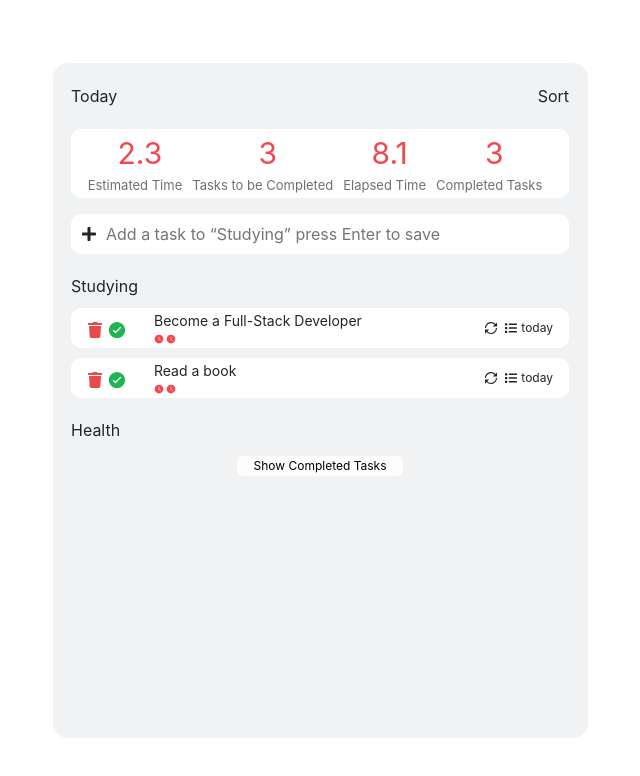
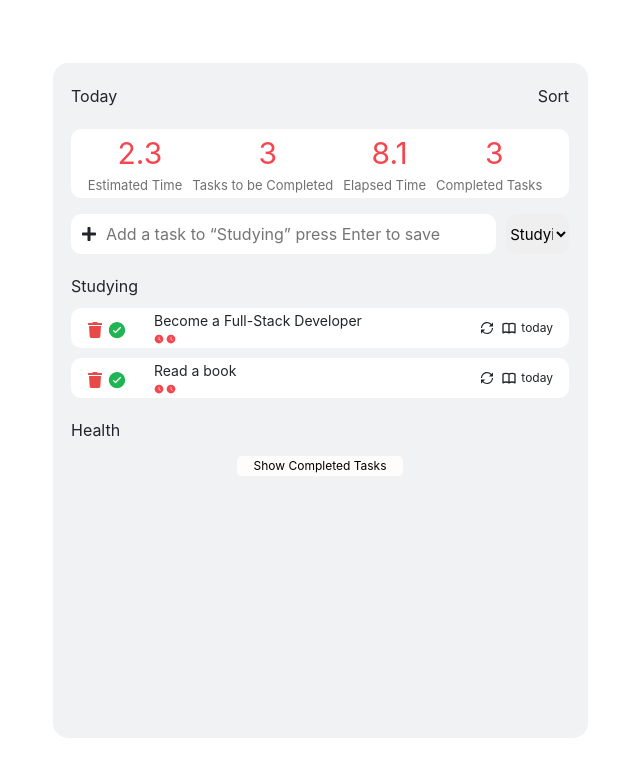
Before and after one commit to moodyomar/FocusTodo, a React (Create React App) app: page / in a window 1280 px wide. Shown: the top 776 px of the page, without its empty margins (320-960 px from the left). Built offline with nearby package versions, Linux system fonts and the light colour scheme.

Commit message:
add category selection and time auto generated for now

```diff
--- a/src/app/TodoInput.js
+++ b/src/app/TodoInput.js
@@ -1,4 +1,4 @@
-import React, { useEffect, useRef, useState } from 'react';
+import React, {useRef } from 'react';
 import '../style/TodoInput.css'
 import { FaPlus } from 'react-icons/fa';
 import { useDispatch, useSelector } from 'react-redux';
@@ -8,17 +8,24 @@ import { addTodo } from '../redux/actions/todoActions';
 
 const TodoInput = () => {
 
+let selectedCategory = useRef();
+
 // state managment
 let {estimatedTime,
   tasksToBeCompleted,
   elapsedTime,
-  completedTasks,todos} = useSelector(state => state.todoReducer);
+  completedTasks} = useSelector(state => state.todoReducer);
 
 let dispatch = useDispatch();
 
 const onHittingEnter = (e) => {
+  let category = selectedCategory.current.value;
+  let d = new Date()
+  let getDay = d.getDay()
+  let days = ['Sunday', 'Monday', 'Tuesday', 'Wednesday', 'Thursday', 'Friday', 'Saturday'];
+let day = days[getDay-1]
   if(e.code === 'Enter' && e.target.value.length > 5){
-   dispatch(addTodo(e.target.value,'16:00','Sport',false));
+   dispatch(addTodo(e.target.value,day,category,false));
   }
 
 
@@ -59,8 +66,13 @@ const onHittingEnter = (e) => {
         <div className="taskAdder">
           <FaPlus className="plus" />
           <input onKeyPress={(e) => onHittingEnter(e)} type="test" placeholder="Add a task to “Studying” press Enter to save" />
+          <select className="mySelect" onChange={() => {console.log(selectedCategory)
+          }} ref={selectedCategory} >
+            <option value="Studying">Studying</option>
+            <option value="Health">Health</option>
+            <option value="Work">Work</option>
+          </select>
         </div>
-
       </div>
     </div>
 
--- a/src/app/TodoItem.js
+++ b/src/app/TodoItem.js
@@ -1,13 +1,44 @@
 import React from 'react';
 import '../style/TodoItem.css'
-import { FaTrash,FaList } from 'react-icons/fa';
+import { FaTrash, FaRunning } from 'react-icons/fa';
 import { IoIosCheckmarkCircle } from 'react-icons/io';
 import { AiFillClockCircle } from 'react-icons/ai';
 import { ImLoop2 } from 'react-icons/im';
+import { HiOutlineBookOpen } from 'react-icons/hi';
+import { MdWork, MdFilterNone } from 'react-icons/md';
 
-const TodoItem = ({name,time,category,isCompleted}) => {
 
-return(
+const TodoItem = ({ name, time, category, isCompleted }) => {
+
+  const findCategory = (_cat) => {
+
+    switch (_cat) {
+      case 'Studying':
+
+        return <HiOutlineBookOpen
+          className="me-1 fs-6" />;
+
+      case 'Health':
+        return <FaRunning className="me-1 fs-6" />;
+
+      case 'Work':
+
+        return <MdWork className="me-1 fs-6" />
+
+      default:
+        return <MdFilterNone className="me-1 fs-6" />
+    }
+  }
+
+  // const todoClocksNumber = (_clocks) => {
+  //   let clocks_ar = Array(_clocks)
+  //   console.log(clocks_ar);
+  //   clocks_ar.map(cl => ( <ImLoop2 className="me-2" /> ))
+
+
+  // }
+
+return (
 
   <div className=''>
 
@@ -25,8 +56,12 @@ onClick={() => console.log('mark done single todo')} className={`done fs-5 ${isC
             {name}
           </div>
           <div className="todoTime">
+
             <AiFillClockCircle className="clock" />
             <AiFillClockCircle className="clock" />
+
+            {/* {todoClocksNumber(3)} */}
+
           </div>
         </div>
       </div>
@@ -34,8 +69,10 @@ onClick={() => console.log('mark done single todo')} className={`done fs-5 ${isC
         <div className="d-flex align-items-center justify-content-end">
           <ImLoop2
             className="me-2" />
-    <FaList className="me-1"
-     /> {time}
+
+          { findCategory(category) }
+
+          {time}
         </div>
       </div>
     </div>
--- a/src/redux/reducers/todoReducer.js
+++ b/src/redux/reducers/todoReducer.js
@@ -13,11 +13,11 @@ const initState = {
       { id: Date.now(), todo: 'Read a book', time: 'today', category: 'Studying', completed: false },
       { id: Date.now(), todo: 'Start a todo project', time: 'today', category: 'Studying', completed: true },
     ],
-    // health: [
+    health: [
 
-    //   { id: Date.now(), todo: 'Hit the gym', time: 'today', category: 'Health', completed: false },
-    //   { id: Date.now(), todo: 'Go for a run', time: 'today', category: 'Health', completed: false },
-    // ],
+      { id: Date.now(), todo: 'Hit the gym', time: 'today', category: 'Health', completed: false },
+      { id: Date.now(), todo: 'Go for a run', time: 'today', category: 'Health', completed: false },
+    ],
 
   },
 
@@ -38,7 +38,11 @@ const todoReducer = (state = initState, { type, payload }) => {
         completed: payload.isCompleted,
       }
 
-      return { ...state,todos:{studying:[...state.todos.studying,dispatchedTodo]} }
+
+      return { ...state,todos:{
+        studying:[...state.todos.studying,dispatchedTodo],
+
+      }}
 
 
 
--- a/src/style/TodoInput.css
+++ b/src/style/TodoInput.css
@@ -36,3 +36,13 @@ align-items: center;
   color: var(--text);
   margin-right: 10px;
 }
+
+.mySelect{
+  width: 15%;
+  border: none;
+  outline: none;
+  height: 40px;
+  border-radius: 10px;
+  margin-left: 10px;
+  font-size: 15px;
+}
```
Also changed, not shown: src/app/TodoList.js (+14 -3 lines). Lines whose indentation alone changed are shown as unchanged.
